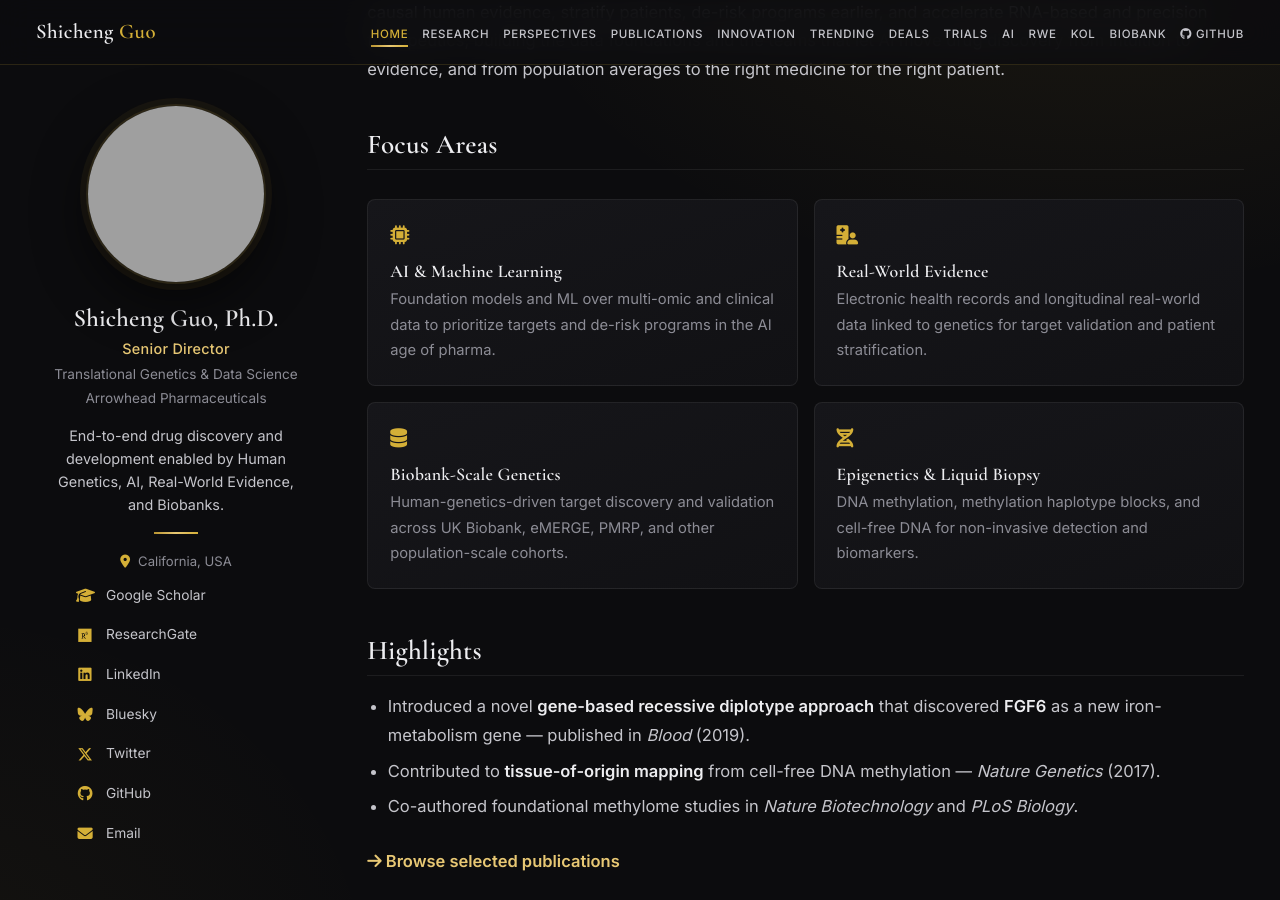
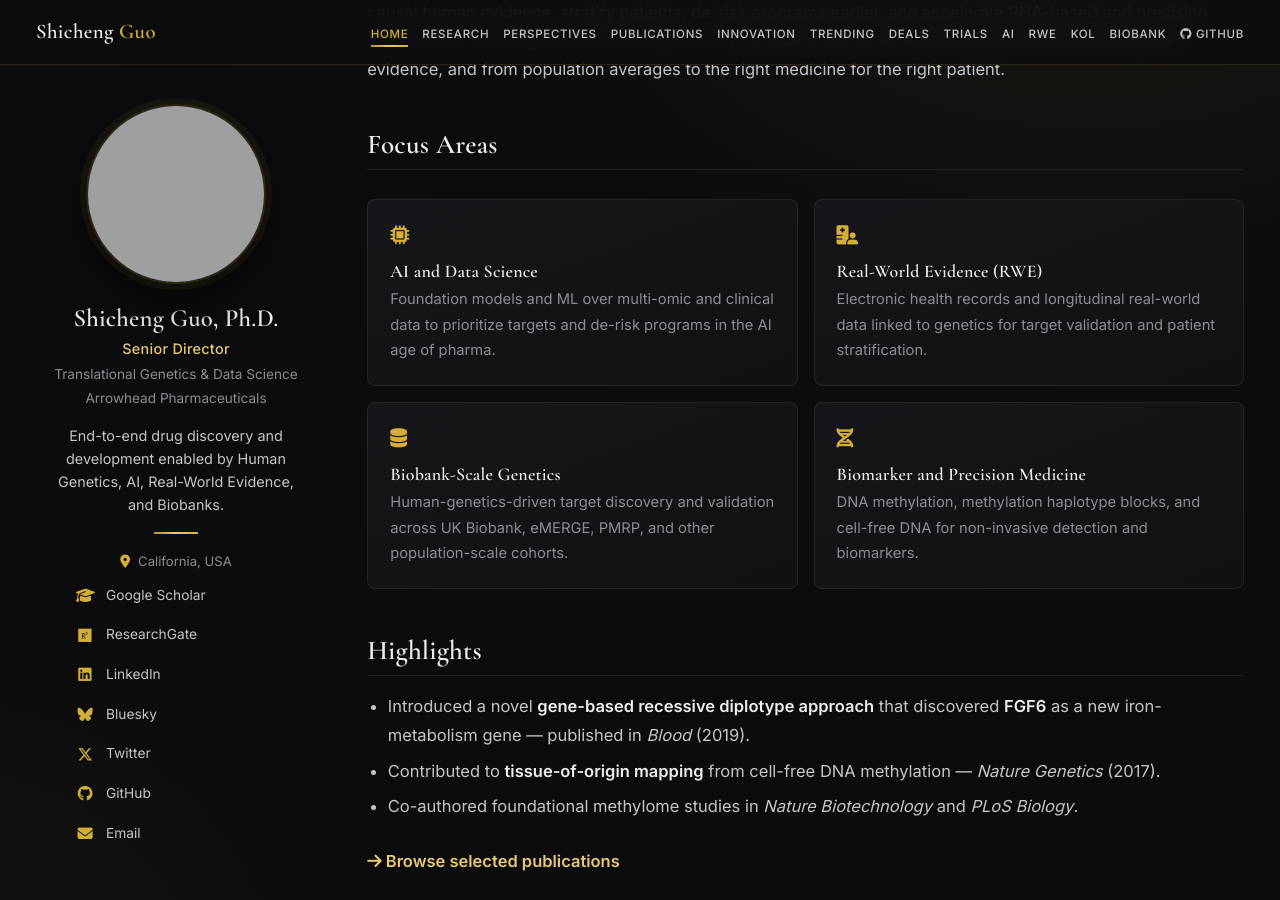
Before and after one commit to Shicheng-Guo/Shicheng-Guo.Github.io, a Jekyll site: the page built from index.html, in a window 1280 px wide and 900 px high, scrolled down 573 px. Built offline with Jekyll 4.4.1, drawn with Linux system fonts in a browser that asks for light colours; the list of posts is cut into pages by our own code.

Commit message:
Rename Focus Areas: AI and Data Science; RWE label; Biomarker and Precision Medicine

```diff
--- a/index.html
+++ b/index.html
@@ -14,12 +14,12 @@ description: "Shicheng Guo, Ph.D. — Senior Director of Translational Genetics
 <div class="highlights">
   <div class="hl-card">
     <i class="fa-solid fa-microchip"></i>
-    <h3>AI &amp; Machine Learning</h3>
+    <h3>AI and Data Science</h3>
     <p>Foundation models and ML over multi-omic and clinical data to prioritize targets and de-risk programs in the AI age of pharma.</p>
   </div>
   <div class="hl-card">
     <i class="fa-solid fa-hospital-user"></i>
-    <h3>Real-World Evidence</h3>
+    <h3>Real-World Evidence (RWE)</h3>
     <p>Electronic health records and longitudinal real-world data linked to genetics for target validation and patient stratification.</p>
   </div>
   <div class="hl-card">
@@ -29,7 +29,7 @@ description: "Shicheng Guo, Ph.D. — Senior Director of Translational Genetics
   </div>
   <div class="hl-card">
     <i class="fa-solid fa-dna"></i>
-    <h3>Epigenetics &amp; Liquid Biopsy</h3>
+    <h3>Biomarker and Precision Medicine</h3>
     <p>DNA methylation, methylation haplotype blocks, and cell-free DNA for non-invasive detection and biomarkers.</p>
   </div>
 </div>
```
